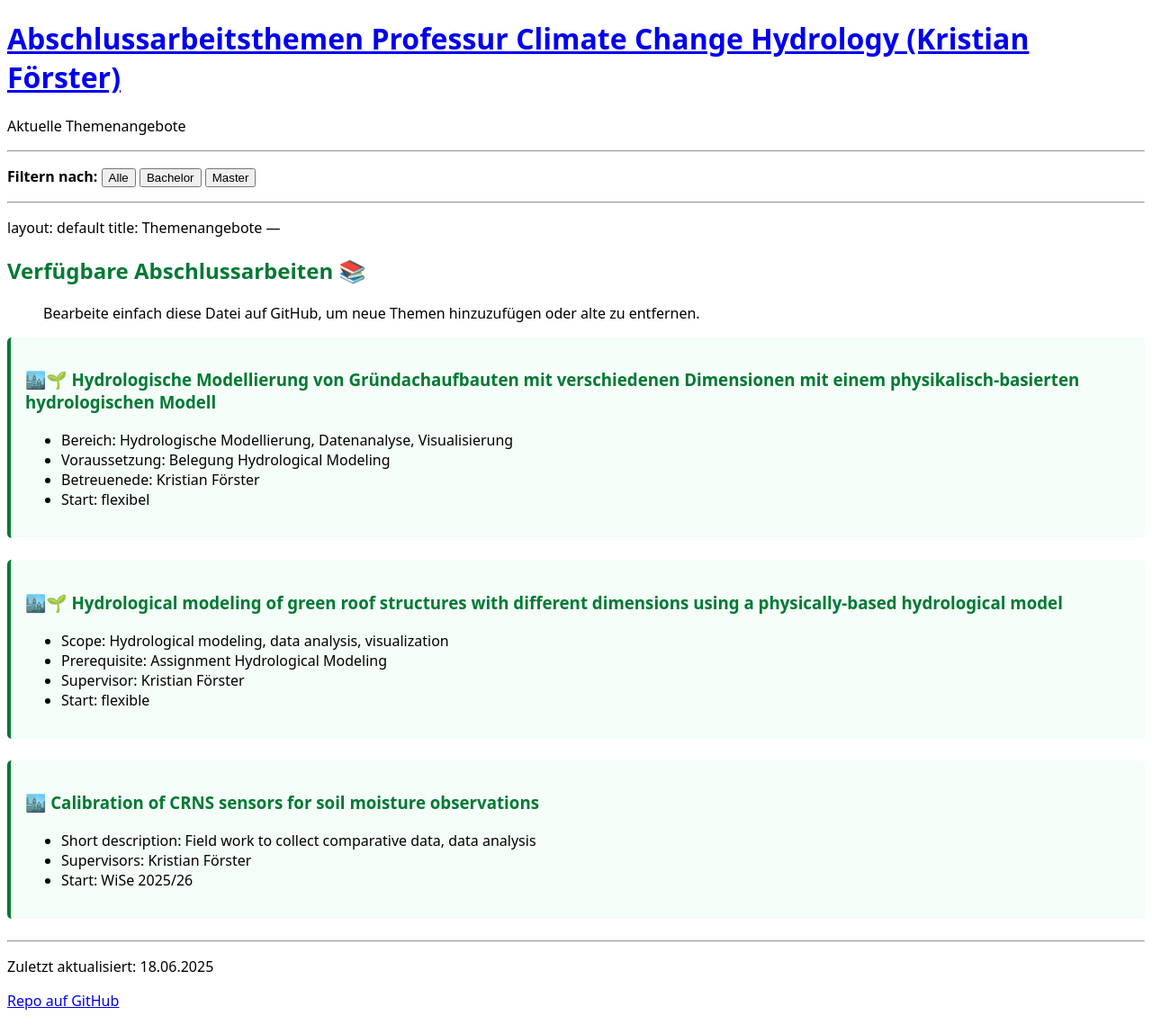
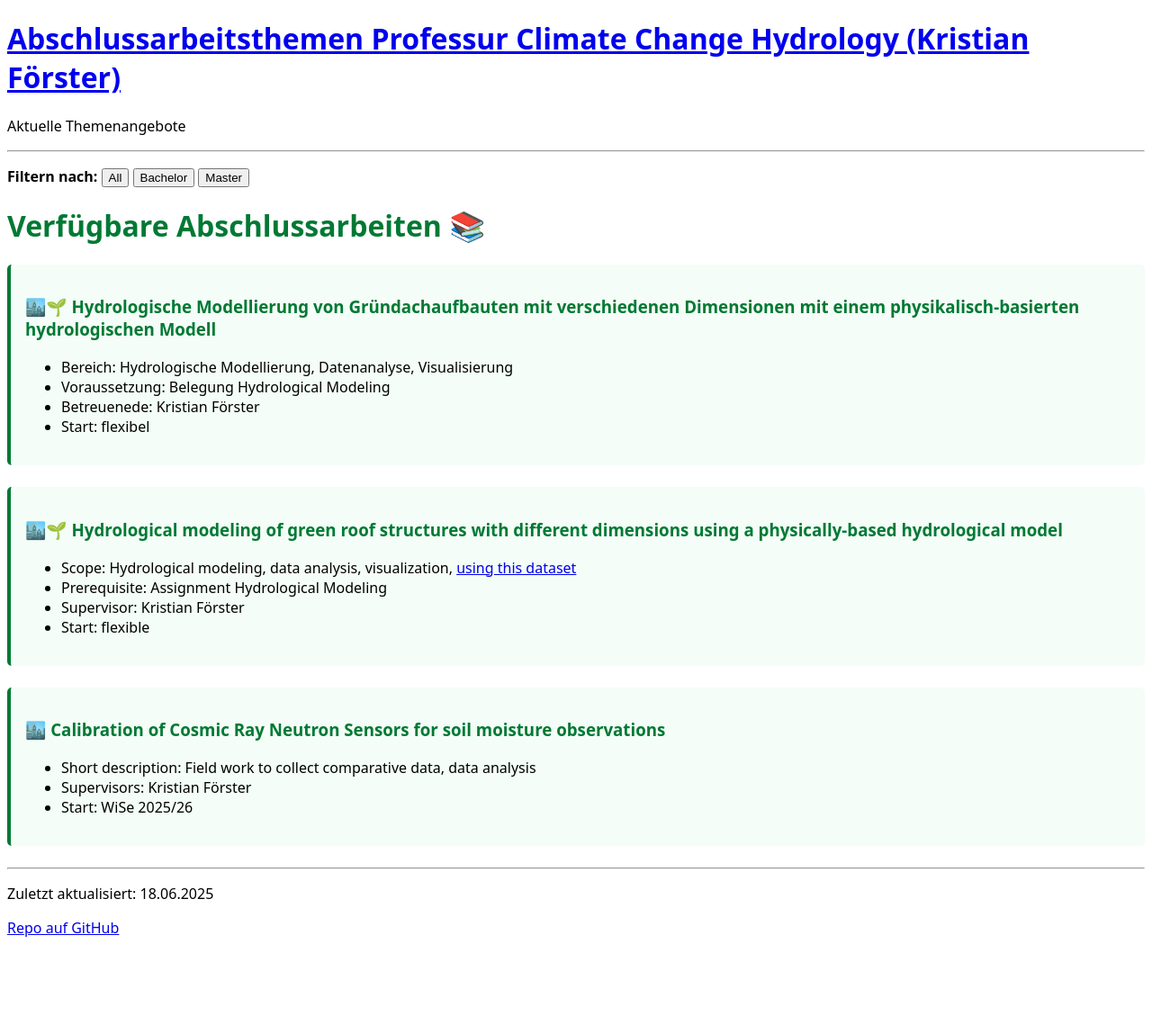
Before and after one commit to kristianfoerster/hswt-cch, a Jekyll site: the page built from index.md, in a window 1280 px wide. Shown: the whole page at 90% size. Built offline with Jekyll 4.4.1, drawn with Linux system fonts in a browser that asks for light colours; our own code applies the rules of GitHub Pages for plain Markdown files; after the commit the page ends 1058 px from its top, so only the background shows below that.

Commit message:
Update index.md

```diff
--- a/index.md
+++ b/index.md
@@ -1,7 +1,7 @@
 
 <p>
   <strong>Filtern nach:</strong>
-  <button onclick="filterThemen('all')">Alle</button>
+  <button onclick="filterThemen('all')">All</button>
   <button onclick="filterThemen('bachelor')">Bachelor</button>
   <button onclick="filterThemen('master')">Master</button>
 </p>
@@ -19,14 +19,8 @@
   }
 </script>
 
----
-layout: default
-title: Themenangebote
----
 
-## Verfügbare Abschlussarbeiten 📚
-
-> Bearbeite einfach diese Datei auf GitHub, um neue Themen hinzuzufügen oder alte zu entfernen.
+# Verfügbare Abschlussarbeiten 📚
 
 <div class="thema bachelor" markdown="1">
 
@@ -42,7 +36,7 @@ title: Themenangebote
 <div class="thema master" markdown="1">
 
 ### 🏙️🌱 Hydrological modeling of green roof structures with different dimensions using a physically-based hydrological model
-* Scope: Hydrological modeling, data analysis, visualization
+* Scope: Hydrological modeling, data analysis, visualization, [using this dataset](https://zenodo.org/records/15129787)
 * Prerequisite: Assignment Hydrological Modeling
 * Supervisor: Kristian Förster
 * Start: flexible
@@ -51,7 +45,7 @@ title: Themenangebote
 
 <div class="thema master" markdown="1">
 
-### 🏙️ Calibration of CRNS sensors for soil moisture observations
+### 🏙️ Calibration of Cosmic Ray Neutron Sensors for soil moisture observations
 * Short description: Field work to collect comparative data, data analysis
 * Supervisors: Kristian Förster
 * Start: WiSe 2025/26
```
